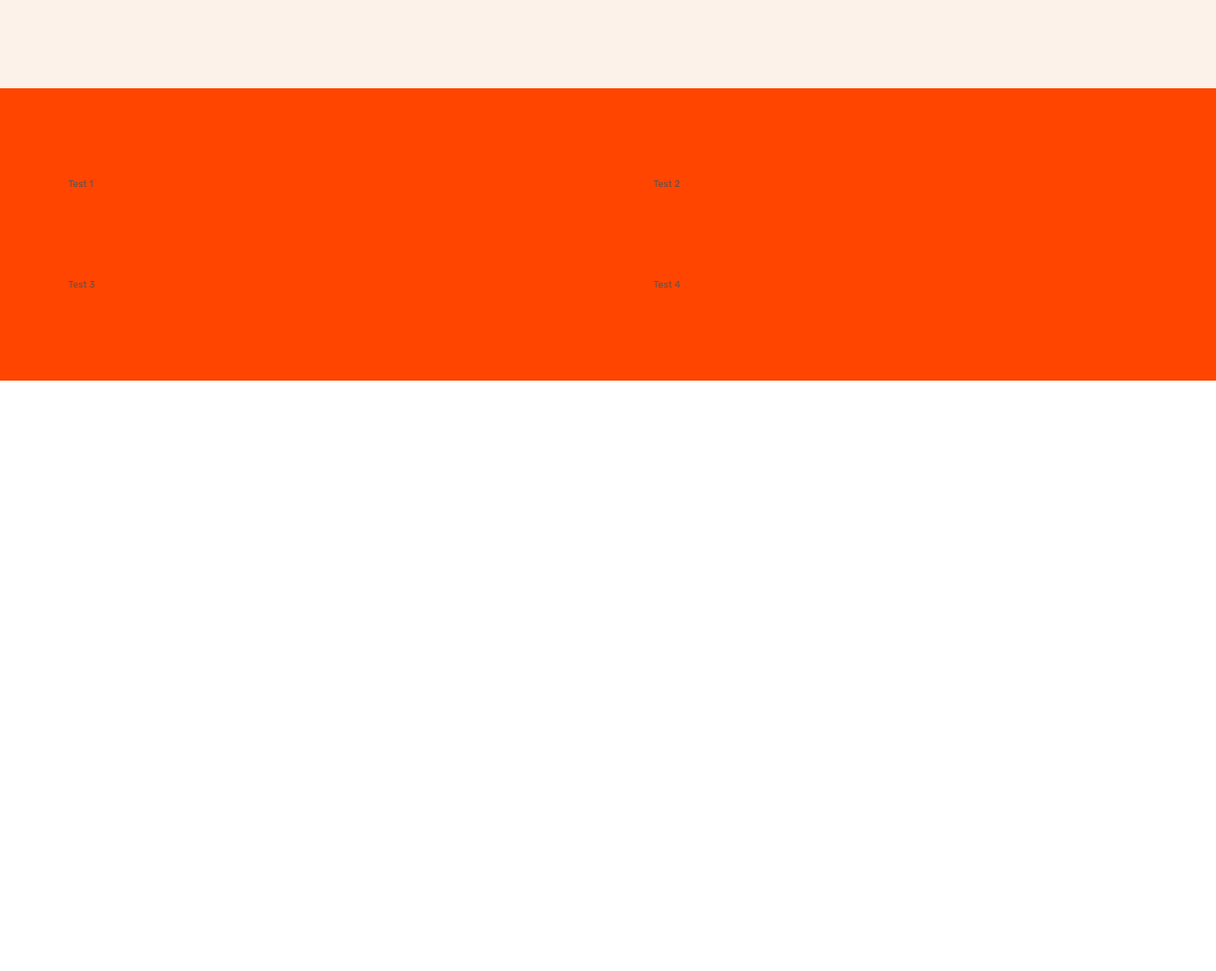
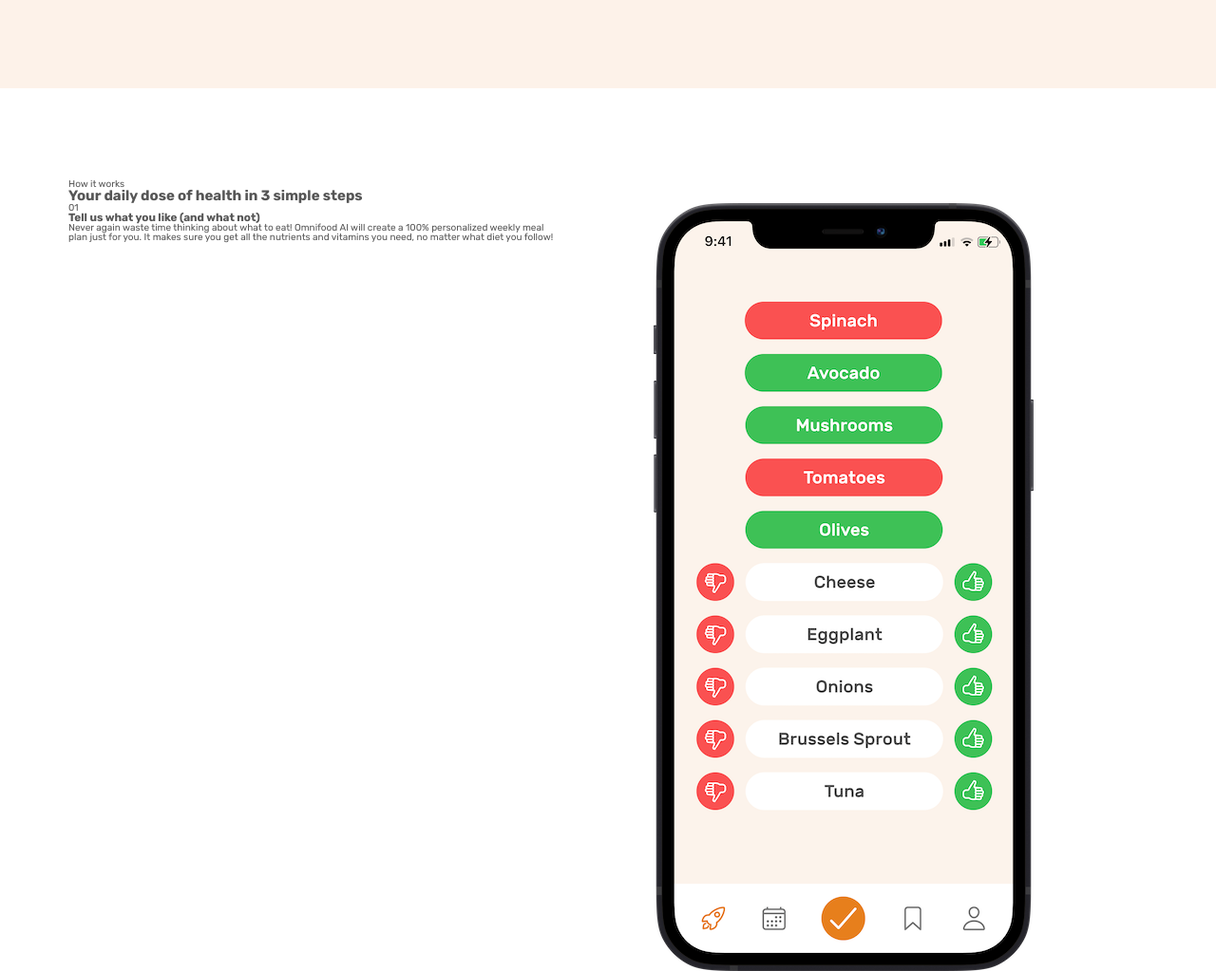
Before and after one commit to Nedev3/Omni-Food, a plain HTML site: page index.html in a window 1280 px wide. Shown: the part 667-1690 px from the top of the page at 95% size. Before the commit the page ends 1068 px from the top, so only its background shows below. Drawn offline with Linux system fonts and the light colour scheme.

Commit message:
add HTML of How it Works section

```diff
--- a/css/style.css
+++ b/css/style.css
@@ -261,5 +261,4 @@ body {
 
 .section-how {
   padding: 9.6rem 0;
-  background-color: orangered;
 }
--- a/index.html
+++ b/index.html
@@ -71,11 +71,34 @@
       </section>
 
       <section class="section-how">
+        <div class="container">
+          <span class="subheading">How it works</span>
+          <h2 class="heading-secondary">
+            Your daily dose of health in 3 simple steps
+          </h2>
+        </div>
+
         <div class="container grid grid--2-cols">
-          <div>Test 1</div>
-          <div>Test 2</div>
-          <div>Test 3</div>
-          <div>Test 4</div>
+          <div class="step-text-box">
+            <p class="step-number">01</p>
+            <h3 class="heading-tertiary">
+              Tell us what you like (and what not)
+            </h3>
+            <p class="step-description">
+              Never again waste time thinking about what to eat! Omnifood AI
+              will create a 100% personalized weekly meal plan just for you. It
+              makes sure you get all the nutrients and vitamins you need, no
+              matter what diet you follow!
+            </p>
+          </div>
+          <div class="step-img-box">
+            <img
+              src="img/app/app-screen-1.png"
+              class="step-img"
+              alt="iPhone app
+            preferences selection screen"
+            />
+          </div>
         </div>
       </section>
     </main>
```
